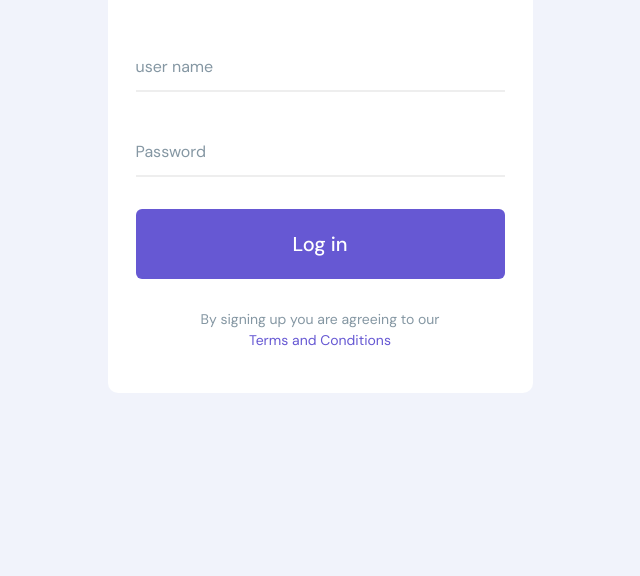
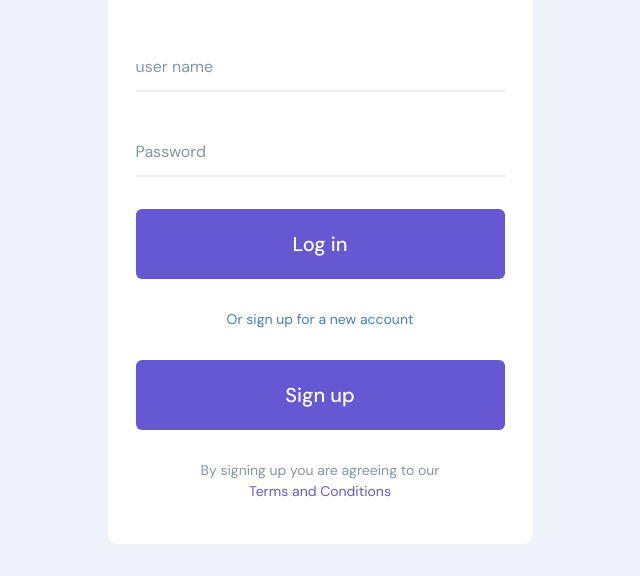
Before and after one commit to hanane-HUB/Cafe_Project, a Flask app: page /login in a window 1280 px wide. Shown: the part 306-882 px from the top of the page, without its empty margins (320-960 px from the left). Before the commit the page ends 699 px from the top, so only its background shows below. Run offline with Flask 3, Linux system fonts and the light colour scheme.

Commit message:
add signup button to login page

```diff
--- a/templates/login.html
+++ b/templates/login.html
@@ -14,12 +14,12 @@
 		<div class="card-image">
 			<h2 class="card-heading">
 				Login
-				<small>Enter Your info to Login</small>
+				<small>to Choose Your Order :)</small>
 			</h2>
 		</div>
 		<form class="card-form" action="{{ url_for('login') }}" method="post">
             {% if error %}
-            <h4 class="card-info" style="color: red; margin: 0px; padding: 0px">wrong username or password</h4>
+            <h4 class="card-info" style="color: darkred; margin: 0px; padding: 0px">wrong username or password</h4>
             {% endif %}
 			<div class="input">
 				<input name="username" type="text" class="input-field"  required/>
@@ -32,6 +32,8 @@
 			</div>
 			<div class="action">
 				<button class="action-button">Log in</button>
+                <p class="card-info" style="color: steelblue" >Or sign up for a new account</p>
+                <button href="{{ url_for('signup_page') }}" class="action-button">Sign up</button>
 			</div>
 		</form>
 		<div class="card-info">
```
